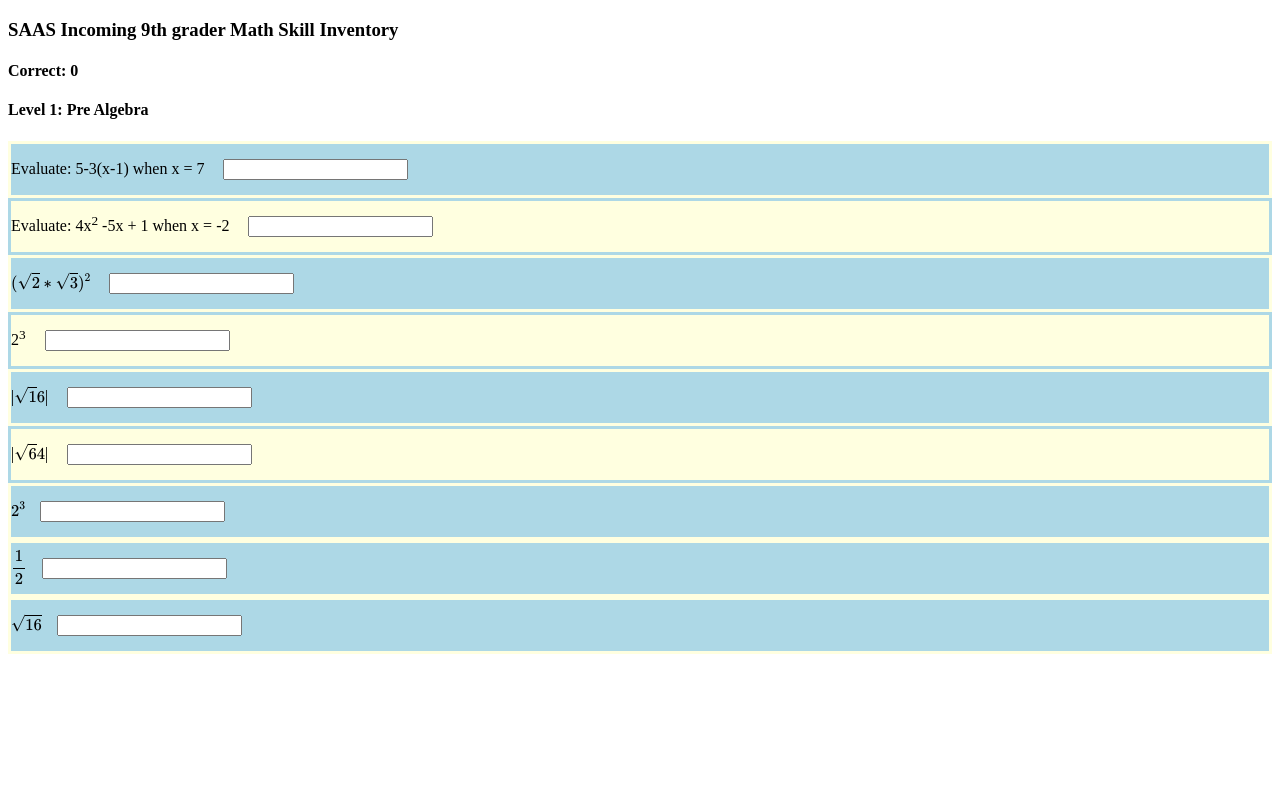
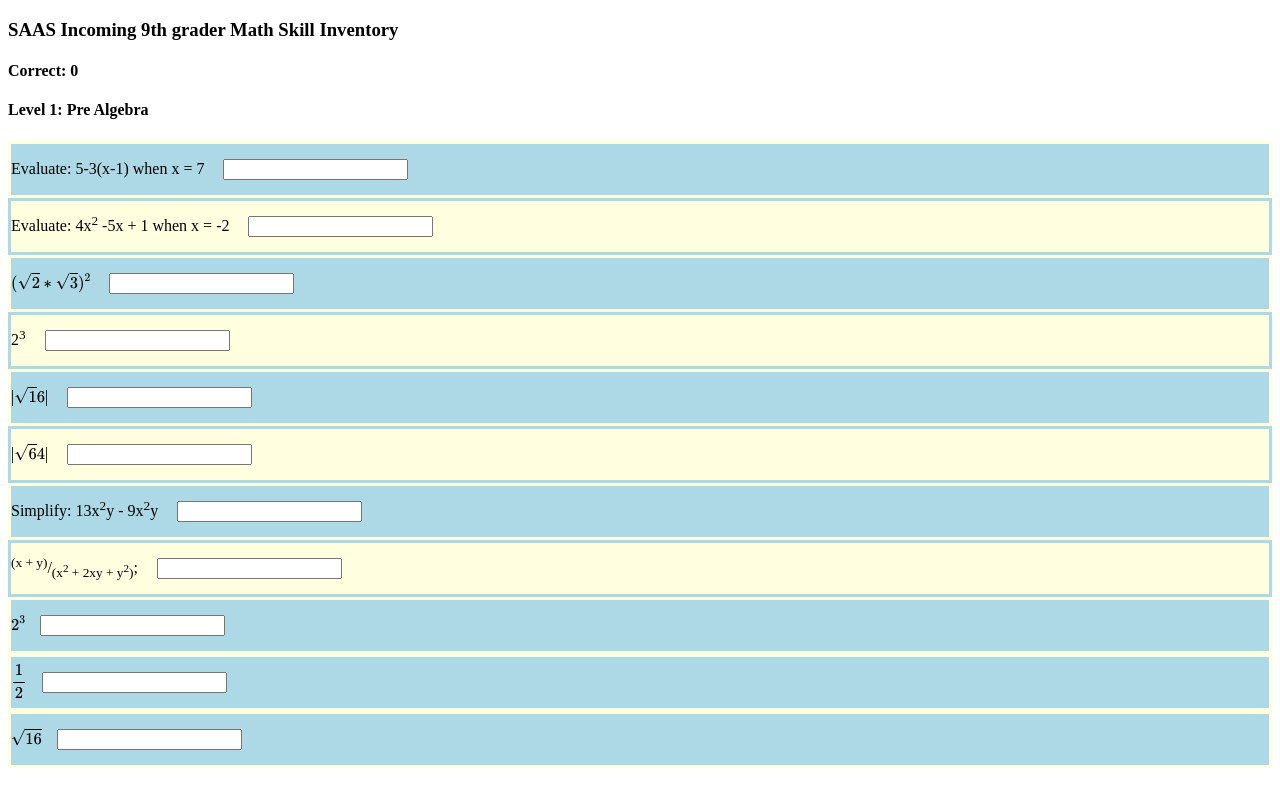
Before and after one commit to carolinastedman/day69, a plain HTML site: page index.html in a window 1280 px wide. Drawn offline with nearby package versions, Linux system fonts and the light colour scheme; some packages are replaced by stand-ins of ours.

Commit message:
Update fraction sheet

```diff
--- a/index.html
+++ b/index.html
@@ -68,6 +68,16 @@ input {
         |\(\sqrt64\)|
         <input type="text" data-answer="8">
         <!--   8 -->
+    </div>
+    <div class="odd">
+        Simplify: 13x<sup>2</sup>y - 9x<sup>2</sup>y
+        <input type="text" data-answer="4x^2y">
+        <!-- 4x^y -->
+    </div>
+    <div class="even">
+        <sup>(x + y)</sup>/<sub>(x<sup>2</sup> + 2xy + y<sup>2</sup>)</sub>;
+        <input type="text" data-answer="1/(x+y)">
+        <!--   1/(x+y) -->
     </div>
     <div id="theQuestions">
     </div>
```
